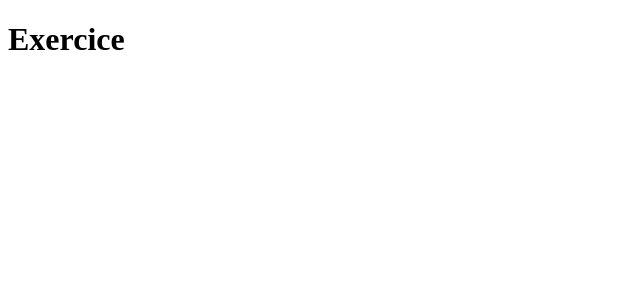
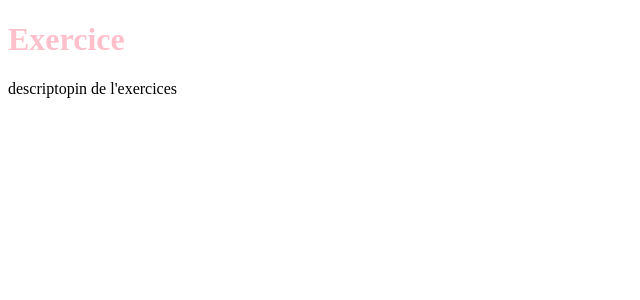
Before and after one commit to Nojet7/Alula, a Nuxt app: page /exercice in a window 1280 px wide. Shown: the top 300 px of the page, without its empty margins (0-640 px from the left). Built offline with nearby package versions, Linux system fonts and the light colour scheme.

Commit message:
add: changes to exercice page

```diff
--- a/pages/archive/index.vue
+++ b/pages/archive/index.vue
@@ -1,11 +1,14 @@
+<!-- JS -->
 <script setup>
 
 </script>
 
+<!-- HTML -->
 <template>
     <h1>Archive</h1>
 </template>
 
+<!-- CSS -->
 <style scoped>
 
 </style>
--- a/pages/exercice/index.vue
+++ b/pages/exercice/index.vue
@@ -1,11 +1,17 @@
+<!-- JS -->
 <script setup>
 
 </script>
 
+<!-- HTML -->
 <template>
     <h1>Exercice</h1>
+    <p>descriptopin de l'exercices</p>
 </template>
 
+<!-- CSS -->
 <style scoped>
-
+h1 {
+    color: pink;
+}
 </style>
--- a/pages/timeline/index.vue
+++ b/pages/timeline/index.vue
@@ -1,11 +1,14 @@
+<!-- JS -->
 <script setup>
 
 </script>
 
+<!-- HTML -->
 <template>
     <h1>Timeline</h1>
 </template>
 
+<!-- CSS -->
 <style scoped>
 
 </style>
```
